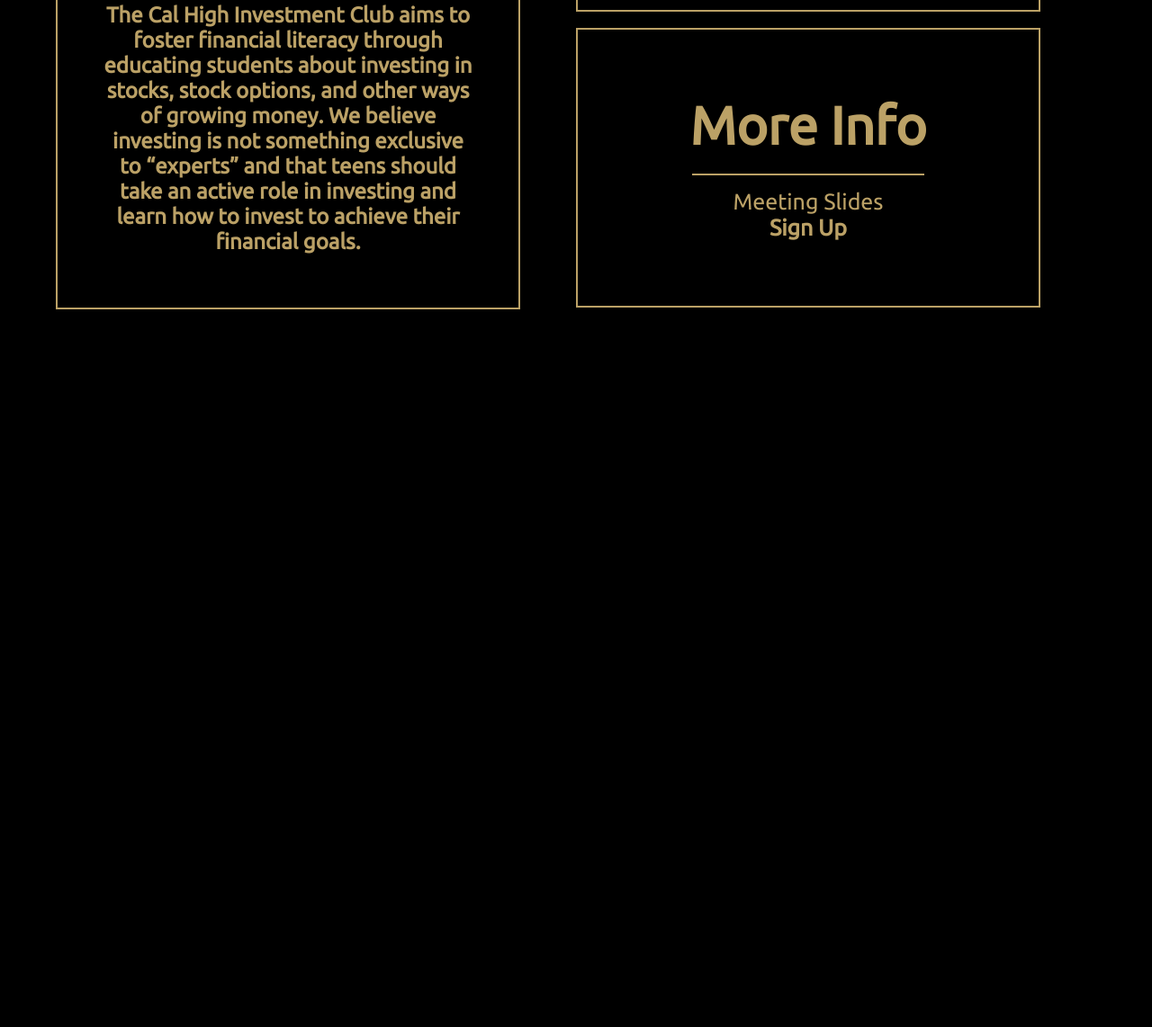
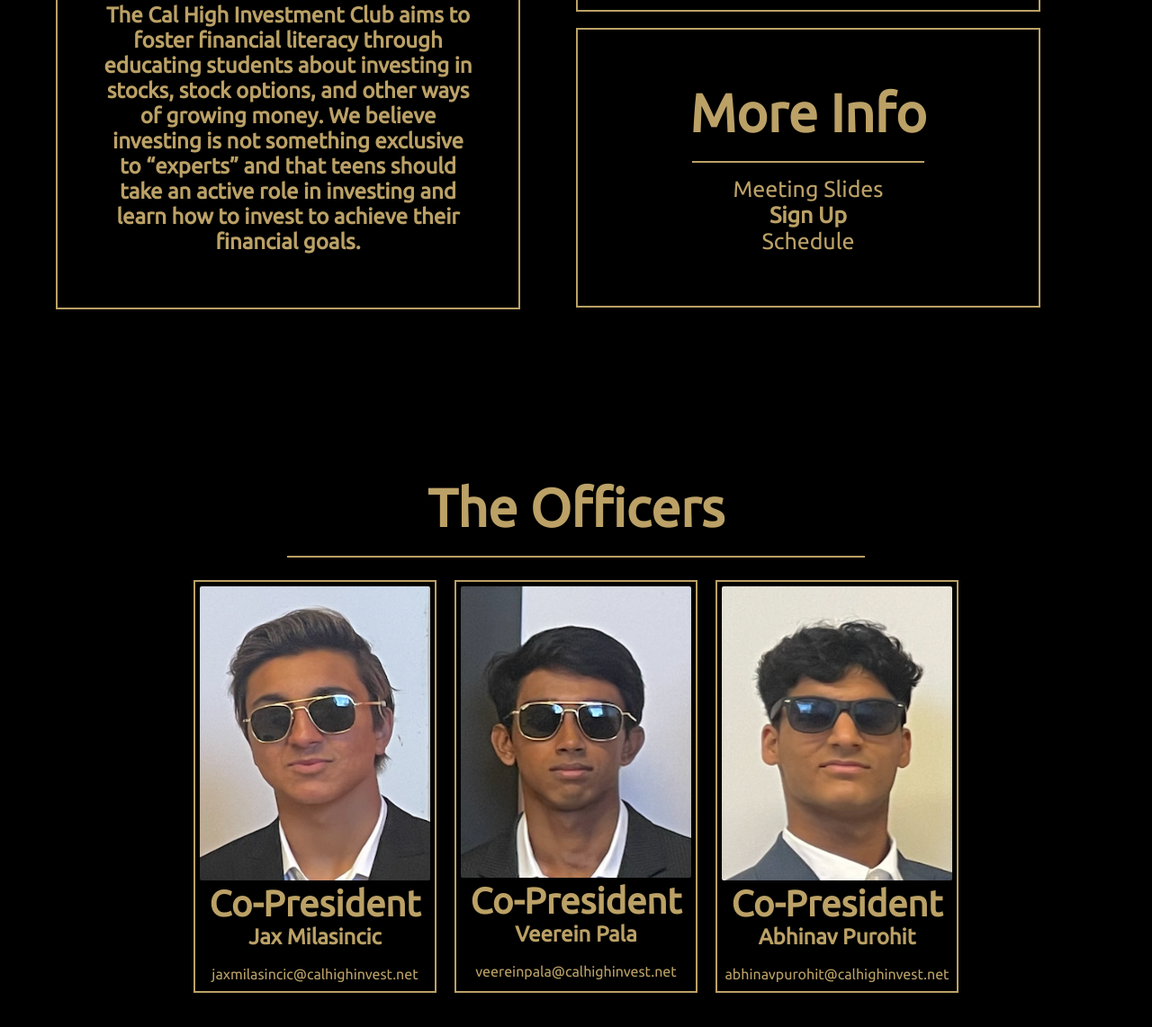
Before and after one commit to Splitxorpio/Cal_High_Investment, a plain HTML site: page index.html in a window 1280 px wide. Shown: the part 1178-2320 px from the top of the page at 90% size. Before the commit the page ends 1600 px from the top, so only its background shows below. Drawn offline with nearby package versions, Linux system fonts and the light colour scheme.

Commit message:
calinvest v1

```diff
--- a/index.html
+++ b/index.html
@@ -4,7 +4,7 @@
         <meta charset="UTF-8">
         <meta http-equiv="X-UA-Compatible" content="IE=edge">
         <meta name="viewport" content="width=device-width, initial-scale=1.0">
-        <title>Cal High Investment Club</title>
+        <title>Cal High Invest</title>
         <link rel="stylesheet" href="style.css">
         <link rel="icon" href="CalHighInvest.png">
         <link rel="stylesheet" href="https://unpkg.com/aos@next/dist/aos.css" />
@@ -46,6 +46,35 @@
                             <hr style="color: #BBA166; width: 50%; border: 1px solid #BBA166; margin: 15px;">
                             <a style="font-size: 25px;" href="#">Meeting Slides</a>
                             <strong><a style="font-size: 25px;" href="https://docs.google.com/forms/d/e/1FAIpQLSf8k7GSLRL5kuOXW_9AmT5U5LvRPDgt_TXko-E0u8CM7FvBXg/viewform">Sign Up</a></strong>
+                            <a style="font-size: 25px;" href="#">Schedule</a>
+                        </div>
+                    </div>
+                </div>
+                <div class="container">
+                    <h1 style="font-size: 59px; margin-bottom: 5px;">The Officers</h1>
+                    <hr style="color: #BBA166; width: 50%; border: 1px solid #BBA166; margin: 15px;">
+                    <div class="officers">
+                        <div class="thing">
+                            <img src="jax.png">
+                            <h1 style="font-size: 40px;">Co-President</h1>
+                            <h1>Jax Milasincic</h1>
+                            <br>
+                            <p>jaxmilasincic@calhighinvest.net</p>
+                        </div>
+                        <div class="thing">
+                            <img
+                                src="veerein.png">
+                            <h1 style="font-size: 40px;">Co-President</h1>
+                            <h1>Veerein Pala</h1>
+                            <br>
+                            <p>veereinpala@calhighinvest.net</p>
+                        </div>
+                        <div class="thing">
+                            <img src="abhinav.png">
+                            <h1 style="font-size: 40px;">Co-President</h1>
+                            <h1>Abhinav Purohit</h1>
+                            <br>
+                            <p>abhinavpurohit@calhighinvest.net</p>
                         </div>
                     </div>
                 </div>
--- a/style.css
+++ b/style.css
@@ -74,6 +74,30 @@
 .mobile{
     display: none;
 }
+.officers{
+    width: 100%;
+    display: flex;
+    flex-direction: row;
+    justify-content: center;
+}
+.officers .thing{
+    width: 20%;
+    margin: 10px;
+    border: 2px solid #BBA166;
+    padding: 5px;
+    padding-bottom: 10px;
+    transition: 0.45s;
+}
+.officers .thing:hover{
+    transition: 0.45s;
+    transform: scale(1.05);
+    margin-left: 20px;
+    margin-right: 20px;
+}
+.officers .thing img{
+    width: 100%;
+    border-radius: 2px;
+}
 @media screen and (max-width: 768px){
     .computer{
         display: none;
```
Also changed, not shown: abhinav.png (added), jax.png (added), veerein.png (added).
